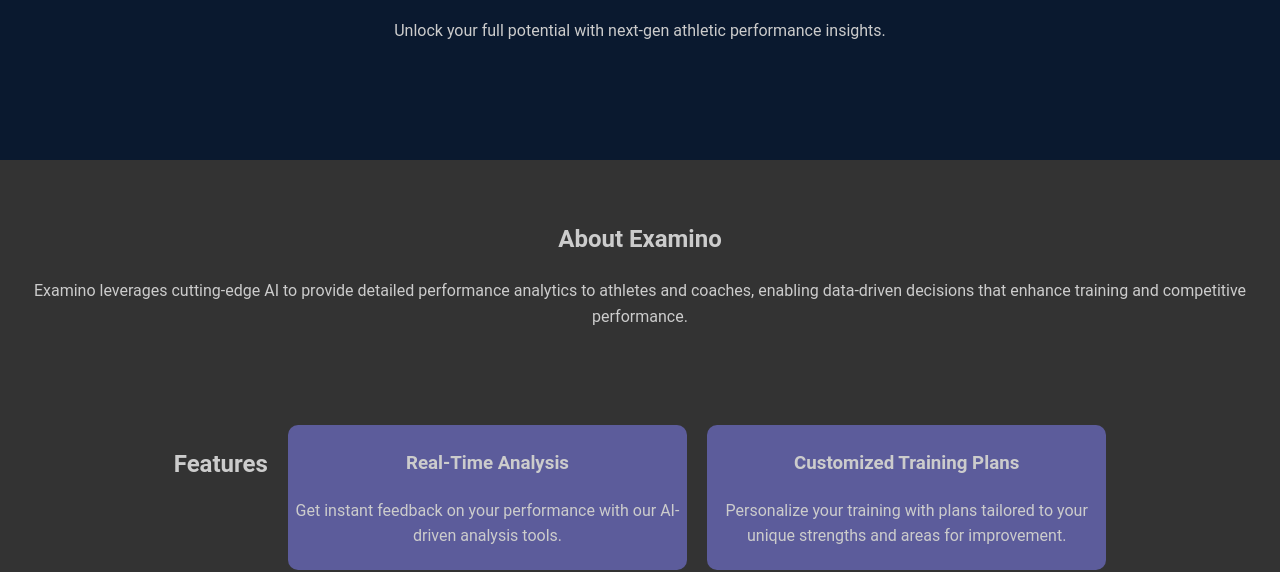
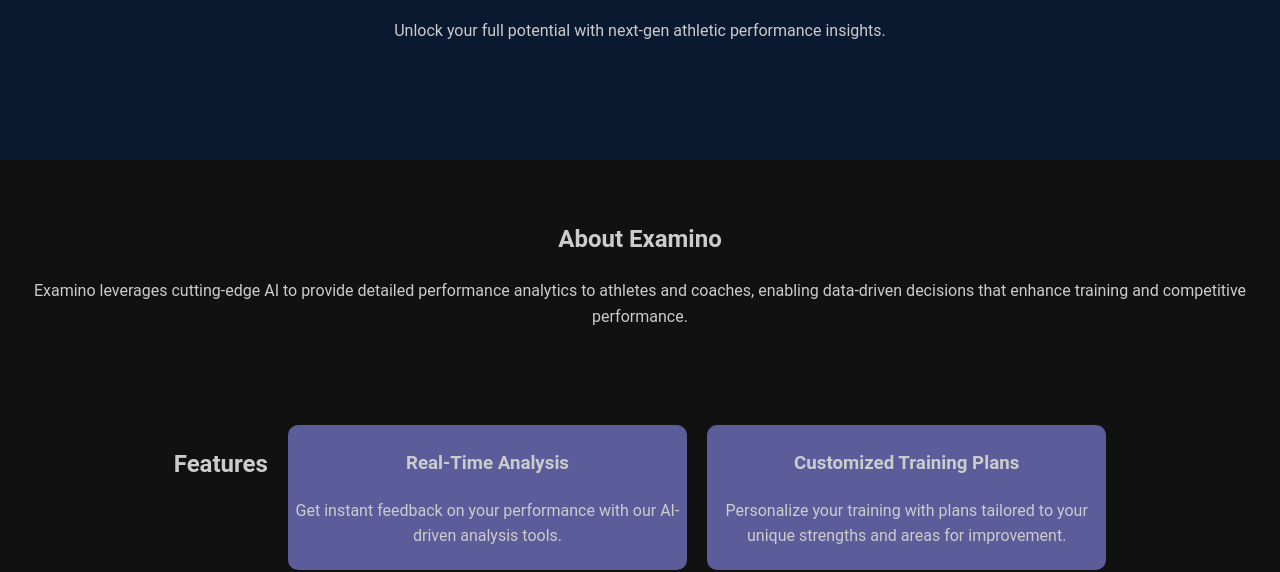
Before and after one commit to fjyeo/examino_website, a plain HTML site: page index.html in a window 1280 px wide. Shown: the part 263-835 px from the top of the page. Drawn offline with Linux system fonts and the light colour scheme.

Commit message:
Update style.css

```diff
--- a/style.css
+++ b/style.css
@@ -1,5 +1,5 @@
 :root {
-    --background-color: #333333;
+    --background-color: #111111;
     --text-color: #CCCCCC;
     --accent-color: #7E5BEF;
     --secondary-color: #A483FF;
```
